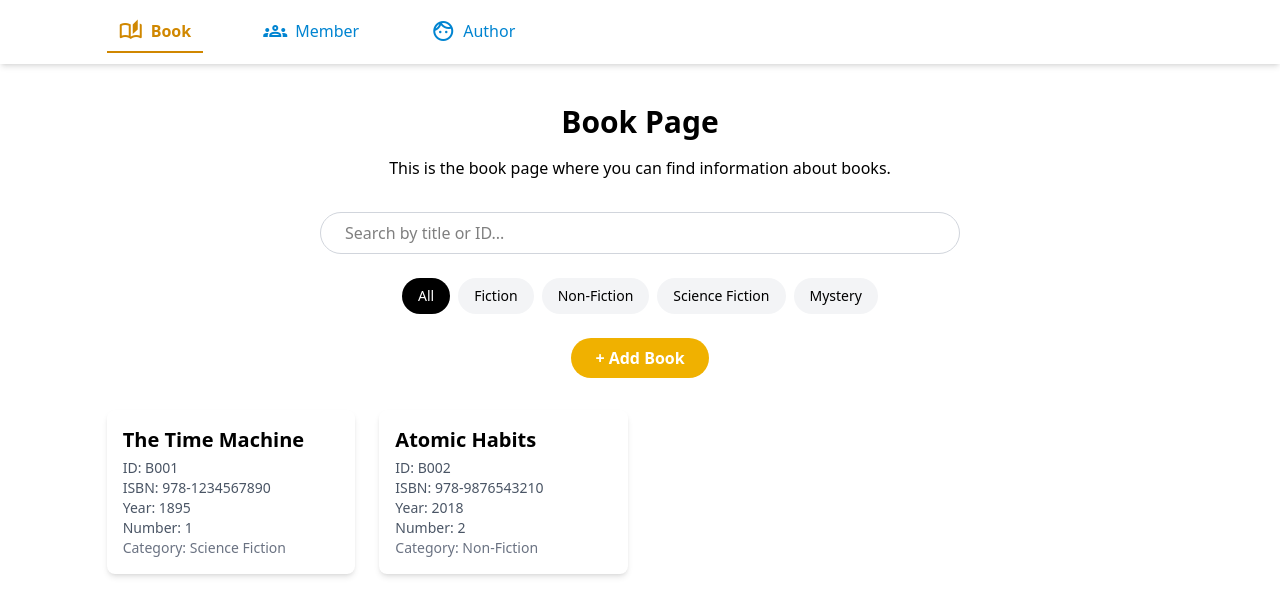
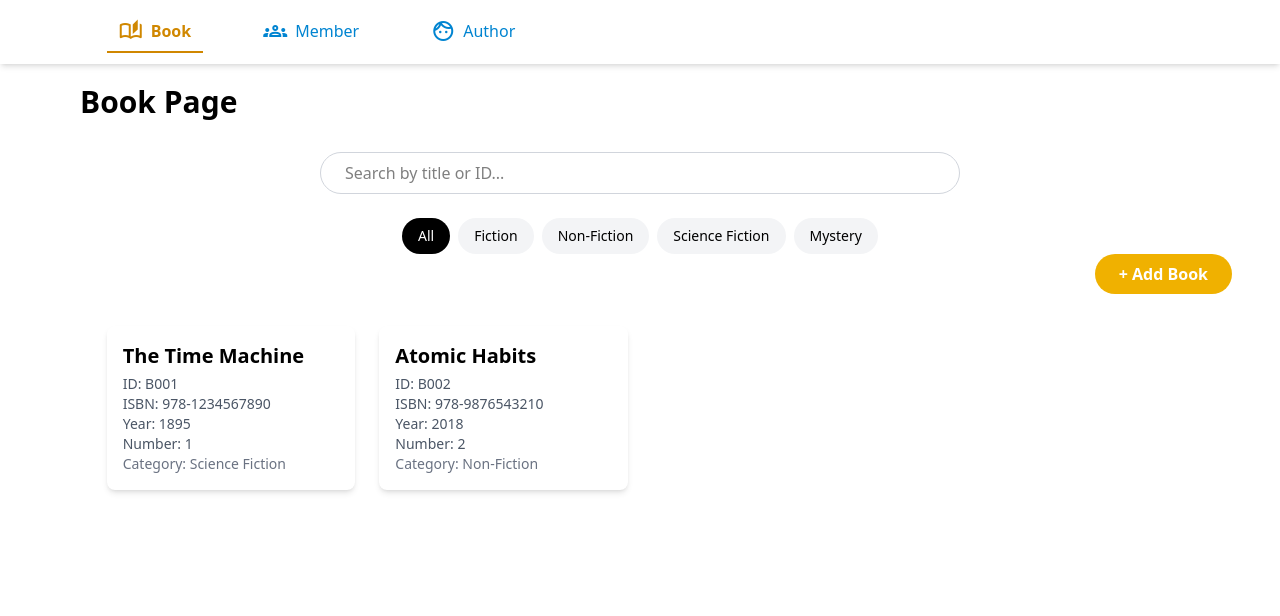
Before and after one commit to lymengmeng09/Project_library_A3, a Vue app in the folder Frontend/: page / in a window 1280 px wide. Shown: the top 616 px of the page. Built offline with nearby package versions, Linux system fonts and the light colour scheme.

Commit message:
edited style

```diff
--- /dev/null
+++ b/Frontend/src/components/CategoryFilter.vue
@@ -0,0 +1,25 @@
+<!-- src/components/CategoryFilter.vue -->
+<template>
+    <div class="flex flex-wrap justify-center mt-6 gap-2">
+      <button
+        v-for="cat in categories"
+        :key="cat"
+        @click="$emit('update:selectedCategory', cat)"
+        :class="[
+          'px-4 py-2 rounded-full text-sm font-medium',
+          selectedCategory === cat ? 'bg-black text-white' : 'bg-gray-100 text-black hover:bg-gray-200'
+        ]"
+      >
+        {{ cat }}
+      </button>
+    </div>
+  </template>
+
+  <script setup>
+  defineProps({
+    categories: Array,
+    selectedCategory: String
+  })
+
+  defineEmits(['update:selectedCategory'])
+  </script>
--- /dev/null
+++ b/Frontend/src/components/Search.vue
@@ -0,0 +1,11 @@
+<template>
+      <!-- 🔍 Search Bar -->
+      <div class="flex justify-center mt-8">
+            <input v-model="searchQuery" type="text" placeholder="Search by title or ID..."
+                class="border border-gray-300 rounded-full px-6 py-2 w-1/2 focus:outline-none focus:ring-2 focus:ring-yellow-500" />
+        </div>
+</template>
+
+<script setup>
+
+</script>
--- a/Frontend/src/pages/Bookpage.vue
+++ b/Frontend/src/pages/Bookpage.vue
@@ -1,31 +1,25 @@
 <template>
     <div>
-        <h1 class="text-3xl font-bold text-center mt-10">Book Page</h1>
-        <p class="text-center mt-4">This is the book page where you can find information about books.</p>
 
         <!-- 🔍 Search Bar -->
-        <div class="flex justify-center mt-8">
-            <input v-model="searchQuery" type="text" placeholder="Search by title or ID..."
-                class="border border-gray-300 rounded-full px-6 py-2 w-1/2 focus:outline-none focus:ring-2 focus:ring-yellow-500" />
+        <div >
+            <h1 class="text-3xl font-bold text-left mt-5 ml-20 ">Book Page</h1>
+            <Search v-model="searchQuery" />
+
         </div>
-
         <!-- 📚 Category Filter -->
-        <div class="flex flex-wrap justify-center mt-6 gap-2">
-            <button v-for="cat in categories" :key="cat" @click="selectedCategory = cat" :class="[
-                'px-4 py-2 rounded-full text-sm font-medium',
-                selectedCategory === cat ? 'bg-black text-white' : 'bg-gray-100 text-black hover:bg-gray-200'
-            ]">
-                {{ cat }}
-            </button>
+        <div>
+            <Category :categories="categories" v-model:selectedCategory="selectedCategory" />
         </div>
-
         <!-- ➕ Add Book Button -->
-        <div class="flex justify-center mt-6">
+        <div class="flex justify-end  mr-12">
             <button @click="showForm = !showForm"
                 class="bg-yellow-500 hover:bg-yellow-600 text-white font-semibold py-2 px-6 rounded-full transition duration-300">
                 {{ showForm ? 'Close Form' : '+ Add Book' }}
             </button>
         </div>
+
+
 
         <!-- 📋 Add Book Form -->
         <div v-if="showForm" class="w-1/2 mx-auto mt-6 bg-gray-100 p-6 rounded-lg shadow">
@@ -81,10 +75,14 @@
 
 <script setup>
 import { ref, computed } from 'vue'
+import Category from '@/components/CategoryFilter.vue'
+import Search from '@/components/Search.vue'
 
 const searchQuery = ref('')
 const selectedCategory = ref('All')
 const showForm = ref(false)
+
+const categories = ['All', 'Fiction', 'Non-Fiction', 'Science Fiction', 'Mystery']
 
 const books = ref([
     {
@@ -105,8 +103,6 @@ const books = ref([
     }
 ])
 
-const categories = ['All', 'Fiction', 'Non-Fiction', 'Science Fiction', 'Mystery']
-
 const newBook = ref({
     id: '',
     isBn: '',
@@ -126,7 +122,6 @@ const addBook = () => {
         newBook.value.category
     ) {
         books.value.push({ ...newBook.value })
-        // Clear form
         newBook.value = {
             id: '',
             isBn: '',
```
